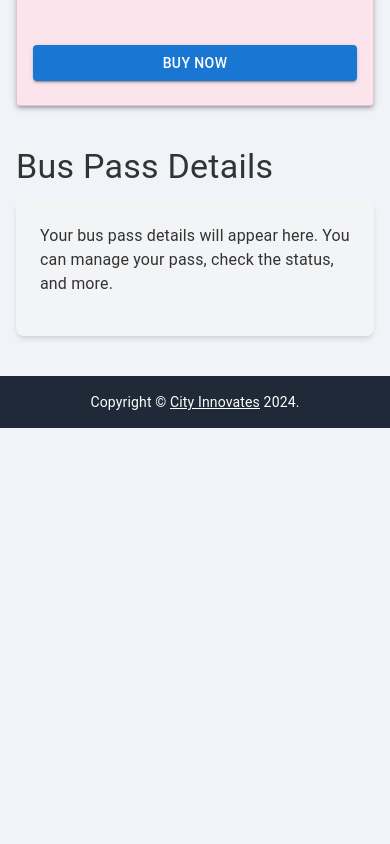
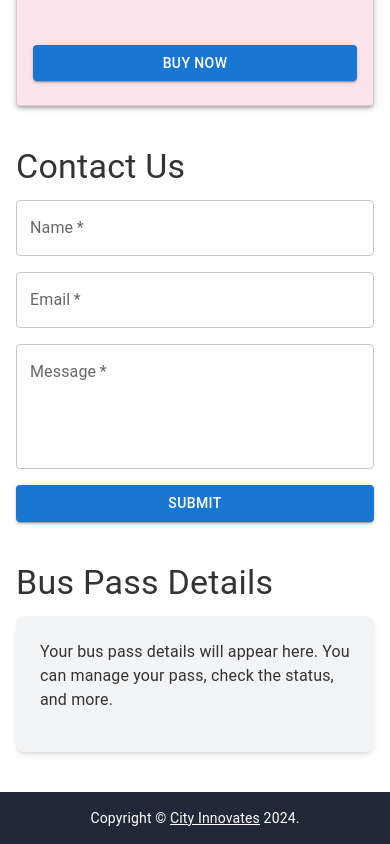
Before and after one commit to nitishKumar8683/ci, a Next.js app: page / in a window 390 px wide. Shown: the part 2618-3462 px from the top of the page. Before the commit the page ends 3046 px from the top, so only its background shows below. Built offline with nearby package versions, Linux system fonts and the light colour scheme.

Commit message:
contact us complete

```diff
--- a/src/app/globals.css
+++ b/src/app/globals.css
@@ -5,7 +5,7 @@
 body {
   font-family: 'Inter', sans-serif;
   /* Example custom font */
-  background-color: #f0f4f8;
+  /* background-color: #f0f4f8; */
   /* Example background color */
   color: #333;
   /* Example text color */
--- /dev/null
+++ b/src/components/Includes/ContactUs/ContactUs.js
@@ -0,0 +1,60 @@
+import React from 'react';
+import { TextField, Button, Container, Grid, Typography } from '@mui/material';
+
+const ContactUs = () => {
+    const formContactUs = (e) => {
+        e.preventDefault();
+        alert("Working on it...")
+    }
+    return (
+        <Container maxWidth="sm" sx={{ marginTop: 5 }}>
+            <Typography variant="h4" gutterBottom>
+                Contact Us
+            </Typography>
+            <form noValidate autoComplete="off">
+                <Grid container spacing={2}>
+                    <Grid item xs={12}>
+                        <TextField
+                            fullWidth
+                            label="Name"
+                            variant="outlined"
+                            required
+                        />
+                    </Grid>
+                    <Grid item xs={12}>
+                        <TextField
+                            fullWidth
+                            label="Email"
+                            variant="outlined"
+                            type="email"
+                            required
+                        />
+                    </Grid>
+                    <Grid item xs={12}>
+                        <TextField
+                            fullWidth
+                            label="Message"
+                            variant="outlined"
+                            multiline
+                            rows={4}
+                            required
+                        />
+                    </Grid>
+                    <Grid item xs={12}>
+                        <Button
+                            onClick={formContactUs}
+                            type="submit"
+                            variant="contained"
+                            color="primary"
+                            fullWidth
+                        >
+                            Submit
+                        </Button>
+                    </Grid>
+                </Grid>
+            </form>
+        </Container>
+    );
+};
+
+export default ContactUs;
--- a/src/components/Includes/Home/Home.js
+++ b/src/components/Includes/Home/Home.js
@@ -4,12 +4,14 @@ import { Container, Typography } from '@mui/material';
 import Banner from '../Banner/Banner';
 import CardPrice from '../CardPrice/CardPrice';
 import About from '../About/About';
+import ContactUs from '../ContactUs/ContactUs';
 
 const Home = () => (
     <>
         <Banner />
         <About />
         <CardPrice />
+        <ContactUs />
         <main className="py-10">
 
             <Container>
```
Also changed, not shown: src/components/Includes/ContactUs/contact.css (added, +131 -0 lines).
